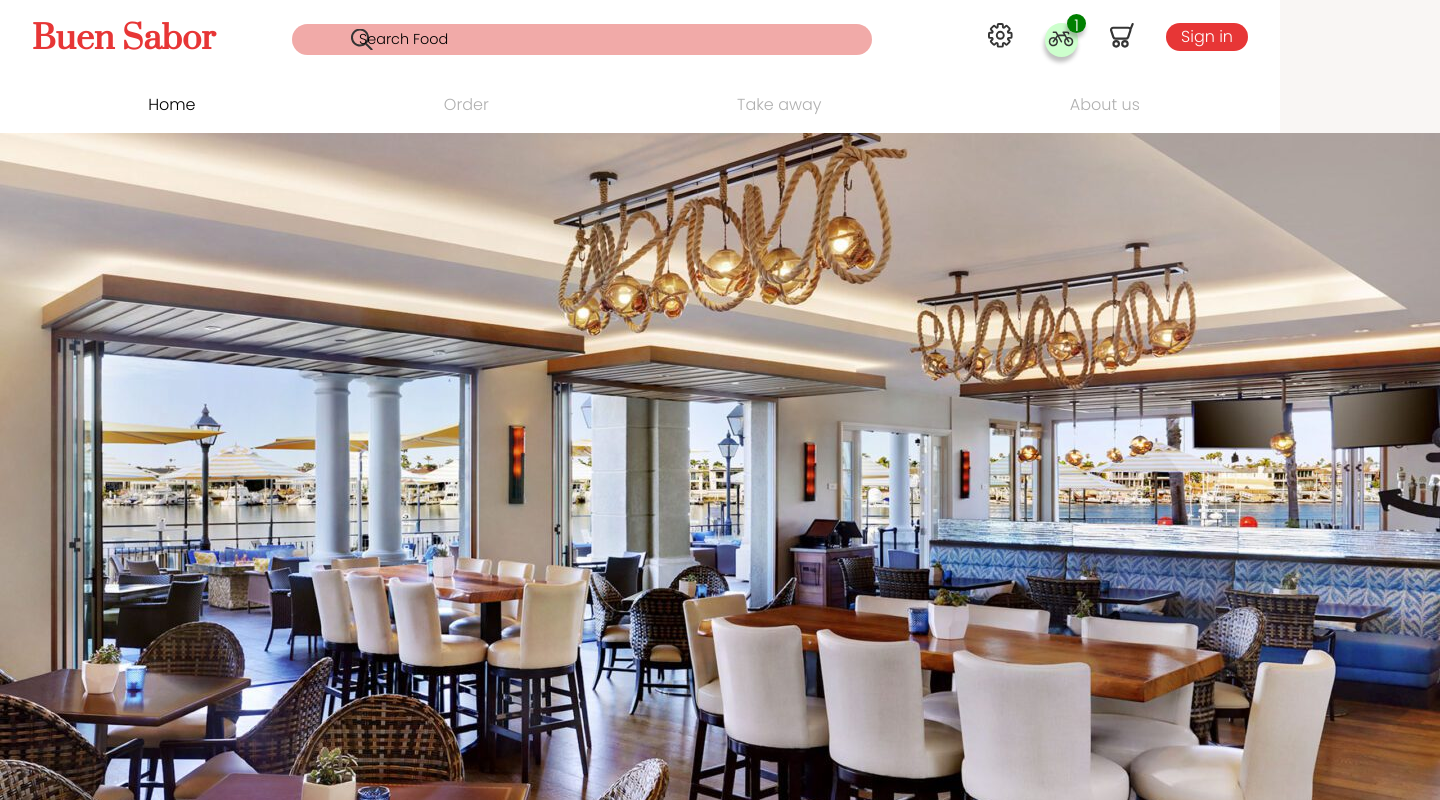
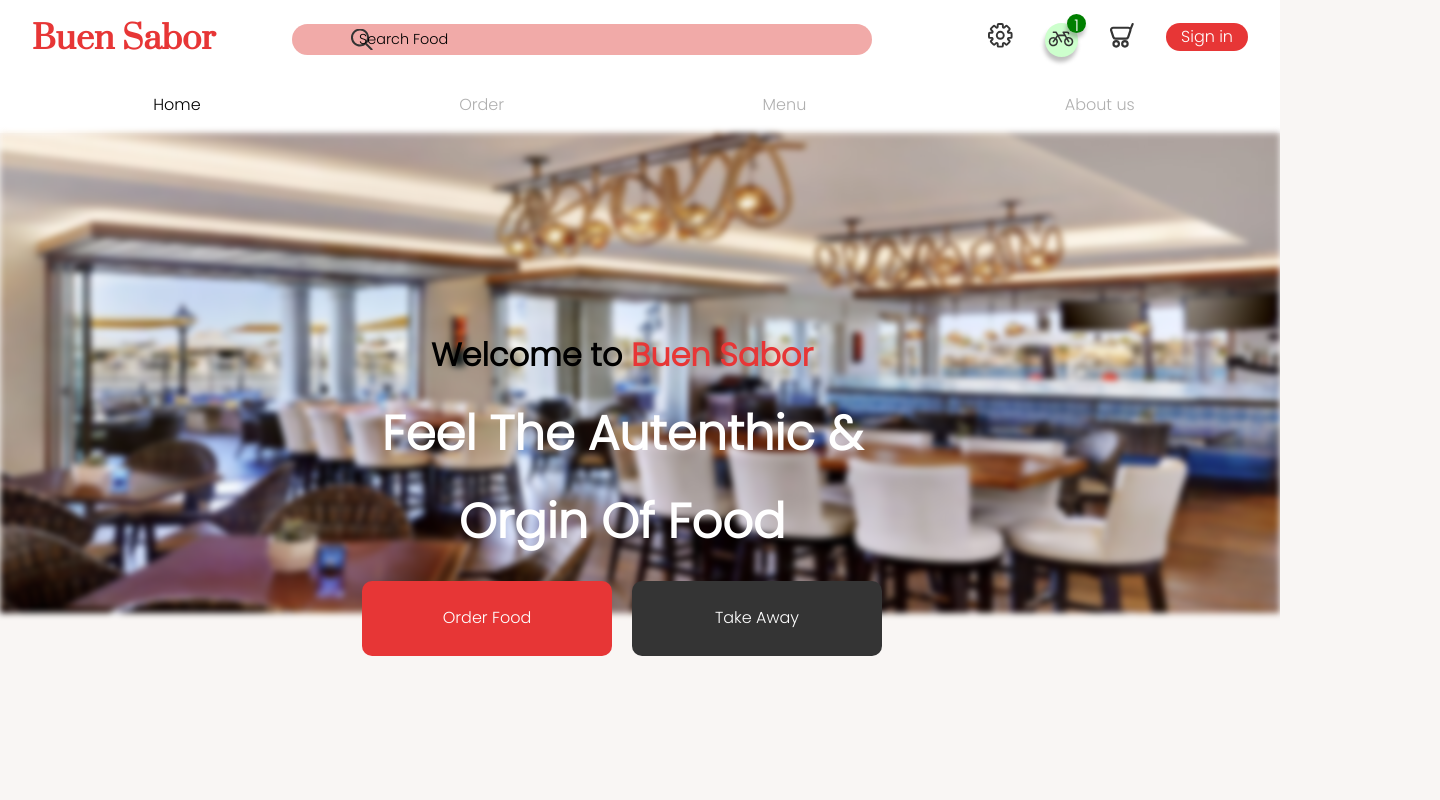
Before and after one commit to pedro030/Buen-sabor-client, a React (Vite) app: page / in a window 1280 px wide. Shown: the top 800 px of the page, 1440 px wide, since content can reach past the window. Built offline with nearby package versions, Linux system fonts and the light colour scheme.

Commit message:
update carousel

```diff
--- a/src/components/carousel/Carousel.jsx
+++ b/src/components/carousel/Carousel.jsx
@@ -3,9 +3,16 @@ import './Carousel.scss'
 import img_carousel from '../../assets/A0_MainDinning_Tight_v1s-1440x765.jpg'
 
 const Carousel = () => {
-    return(
+    return (
         <section>
             <div className="carousel">
+                <div className="text_carousel">
+                    <h1>Welcome to <span>Buen Sabor</span></h1>
+                    <h1 className='msg'>Feel The Autenthic & </h1>
+                    <h1 className='msg'>Orgin Of Food</h1>
+                    <button>Order Food</button>
+                    <button className='btn_back'>Take Away</button>
+                </div>
                 <img className='img_carousel' src={img_carousel} />
             </div>
         </section>
--- a/src/components/carousel/Carousel.scss
+++ b/src/components/carousel/Carousel.scss
@@ -1,10 +1,43 @@
 .carousel{
-    width: 1440px;
-    height: 10rem;
+    .text_carousel{
+        position: absolute;
+        z-index: 1;
+        text-align: center;
+        bottom: 9rem;
+        left: 27.5%;
+
+        h1{
+            span{
+                color: var(--main-original-bg-color);
+            }
+        }
+
+        .msg{
+            font-size: 48px;
+            color: white;
+        }
+
+        button {
+            width: 250px;
+            height: 75px;
+            margin: 0px 10px 0px 10px;
+            border-radius: 10px;
+            background-color: var(--main-original-bg-color);
+            color: white;
+            padding: 5px 15px 5px 15px;
+            border: 0px;
 
 
+        }
+        .btn_back{
+            background-color: #343434;
+        }
+    }
+
     .img_carousel{
-        object-fit: cover;
-
+        width: 100%;
+        height: 30rem;
+        object-fit: fill;
+        filter: blur(0.19rem);
     }
 }
--- a/src/components/header/Header.jsx
+++ b/src/components/header/Header.jsx
@@ -39,7 +39,7 @@ const  Header = () => {
                 <ul className="items">
                     <li className='active'>Home</li>
                     <li>Order</li>
-                    <li>Take away</li>
+                    <li>Menu</li>
                     <li>About us</li>
                 </ul>
             </div>
```
